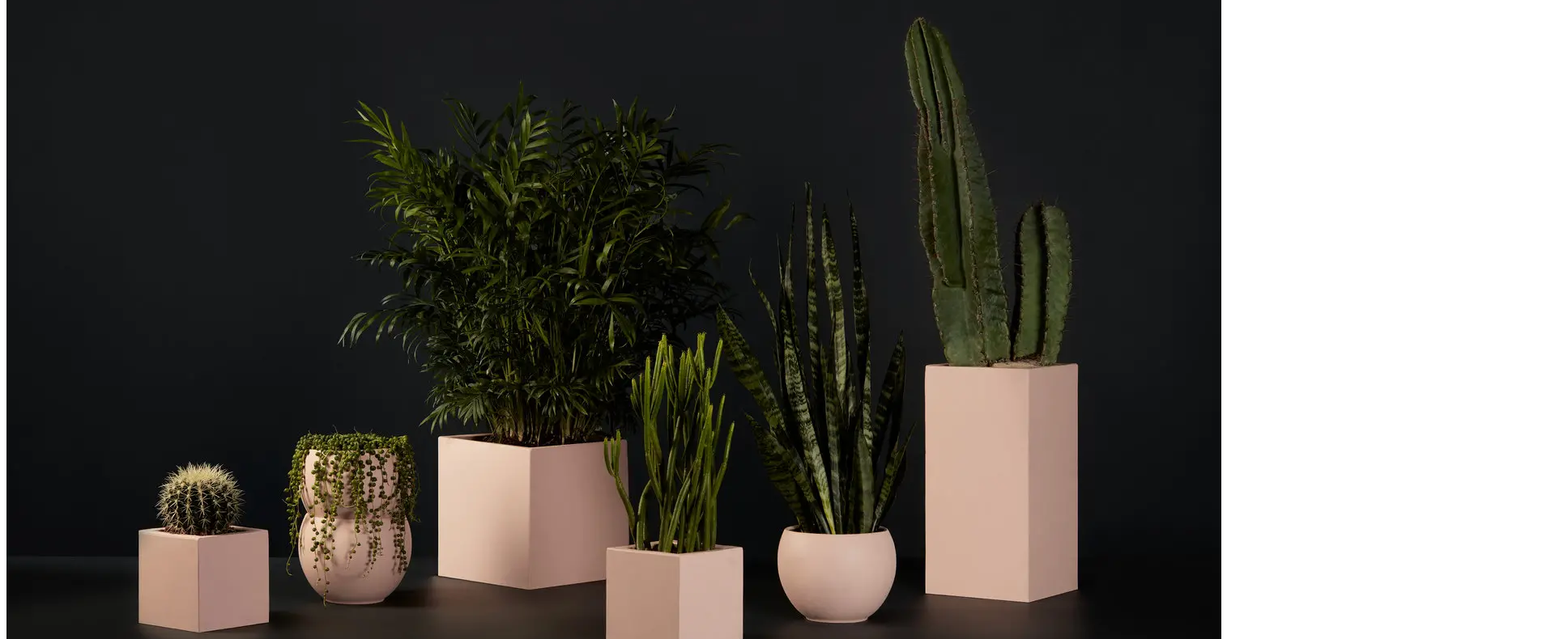
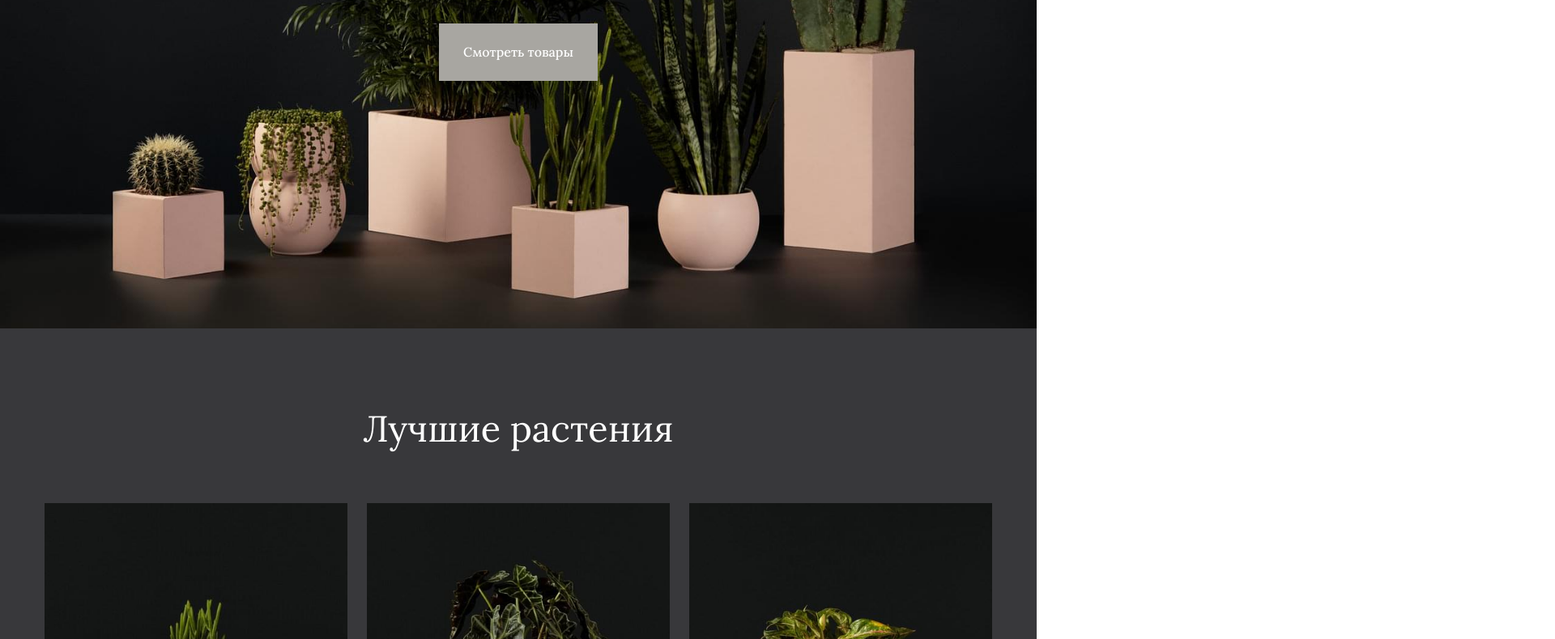
Before and after one commit to ValentineYoungMan/Flowerpot-page1, a plain HTML site: page index.html in a window 1280 px wide. Shown: the part 394-1184 px from the top of the page at 81% size, 1920 px wide, since content can reach past the window. Drawn offline with nearby package versions, Linux system fonts and the light colour scheme; files whose address does not match are found by name.

Commit message:
Update index.html

```diff
--- a/index.html
+++ b/index.html
@@ -8,7 +8,7 @@
     <link href="https://fonts.googleapis.com/css2?family=Lora:wght@400;500;600;700&display=swap&_v=20220517144610" rel="stylesheet">
     <link href="https://fonts.googleapis.com/css2?family=Vollkorn:wght@400;500;600;700&display=swap&_v=20220517144610" rel="stylesheet">
     <link href="https://fonts.googleapis.com/css2?family=Cormorant+Garamond:wght@400;500;600;700&display=swap&_v=20220517144610" rel="stylesheet">
-    <link rel="stylesheet" href="css/stydsafgle.css">
+    <link rel="stylesheet" href="css/style.css">
     <title>Document</title>
 </head>
 <body>
```
